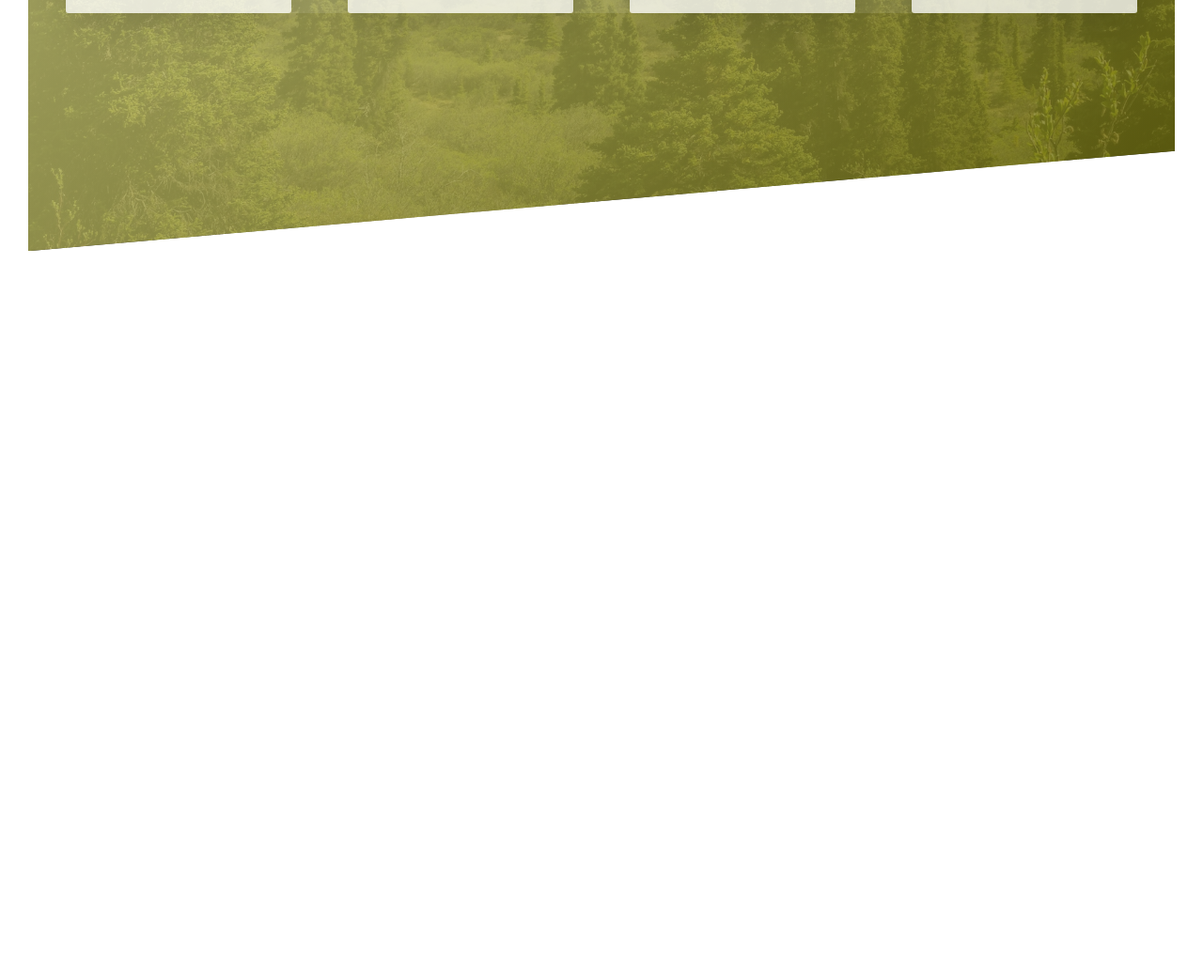
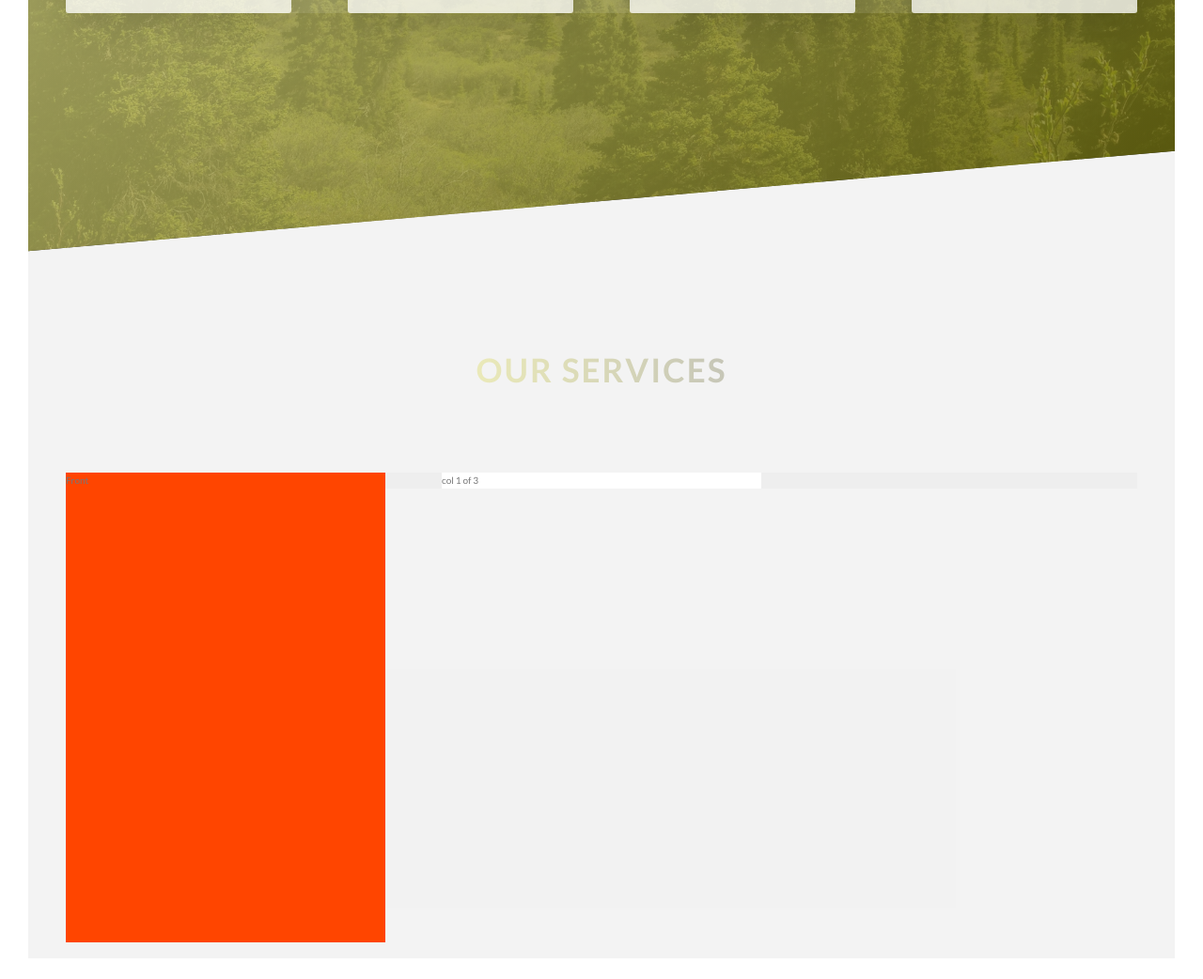
Before and after one commit to ENRIQUE0957/Affordable-Contractors, a website: page index.html in a window 1280 px wide. Shown: the part 2337-3379 px from the top of the page at 94% size. Before the commit the page ends 2604 px from the top, so only its background shows below. Drawn offline with Linux system fonts and the light colour scheme.

Commit message:
chnages
changes

```diff
--- a/css/style.css
+++ b/css/style.css
@@ -203,7 +203,7 @@ body {
 }
 .col-1-of-3 {
   width: calc((100% - 12rem) / 3);
-  background-color: orchid;
+  background-color: rgb(255, 255, 255);
 }
 .col-1-of-3:not(:last-child),
 .col-1-of-2:not(:last-child),
@@ -396,3 +396,38 @@ body {
   background-color: rgba(255, 255, 255, 0.1);
   transform: skewY(5deg);
 }
+
+/*SAection TOURS SECTION TOURS */
+.section-tours {
+  background-color: rgba(192, 192, 192, 0.2);
+  padding: 25rem 0 50rem 0;
+  margin-top: -10rem;
+}
+.card {
+  perspective: 150rem;
+  -moz-perspective: 150rem;
+  position: relative;
+}
+.card:hover .card__side--front {
+  transform: rotateY(180deg);
+}
+.card:hover .card__side--back {
+  transform: rotateY(0);
+}
+.card_side {
+  background-color: orange;
+  height: 50rem;
+  transition: all 0.8s;
+  position: absolute;
+  top: 0;
+  left: 0;
+  width: 100%;
+  backface-visibility: hidden;
+}
+.card__side--front {
+  background-color: orangered;
+}
+.card__side--back {
+  background-color: palegreen;
+  transform: rotateY(180deg);
+}
--- a/index.html
+++ b/index.html
@@ -129,6 +129,31 @@
 
         </i>
       </section>
+
+
+      <section class="section-tours">
+        <div class = "u-center-text u-margin-bottom-8">
+          <h2 class = "heading-secondary">
+            Our services
+          </h2>
+          </div>
+          <div class="row">
+            <div class="col-1-of-3">
+              <div class="card">
+                <div class="card_side card__side--front">
+                    Front
+                </div>
+                <div class="card_side card__side--back">
+                  Back
+              </div>
+              </div>
+            </div>
+            <div class="col-1-of-3">col 1 of 3</div>
+            <div class="col-1-of-3">col 1 of 3</div>
+          </div>
+
+
+      </section>
     </main>
     <!--<section class="grid-test">
       <div class="row">
```
